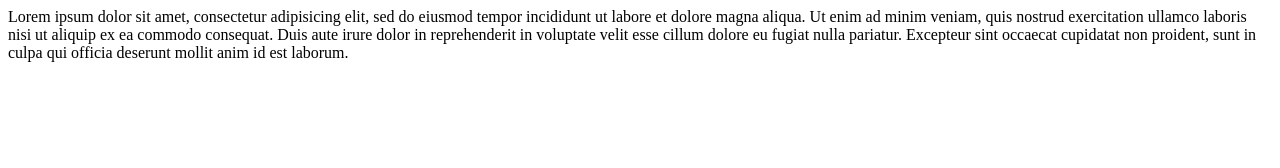
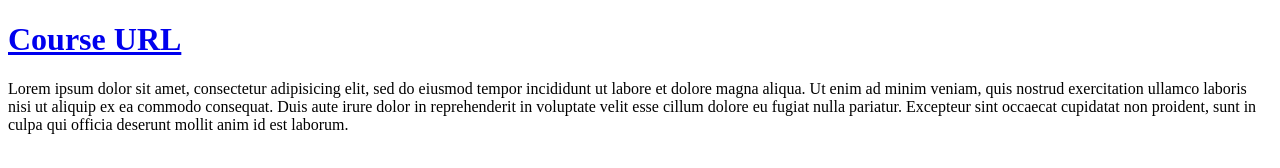
Before and after one commit to bappygolder/Learning, a plain HTML site: page LinkedIn-Lynda.com/Atom -Learn Atom The Basics/index.html in a window 1280 px wide. Drawn offline with Linux system fonts and the light colour scheme.

Commit message:
added initial file

```diff
--- a/LinkedIn-Lynda.com/Atom -Learn Atom The Basics/index.html
+++ b/LinkedIn-Lynda.com/Atom -Learn Atom The Basics/index.html
@@ -7,6 +7,7 @@
   <title>Document</title>
 </head>
 <body>
-  Lorem ipsum dolor sit amet, consectetur adipisicing elit, sed do eiusmod tempor incididunt ut labore et dolore magna aliqua. Ut enim ad minim veniam, quis nostrud exercitation ullamco laboris nisi ut aliquip ex ea commodo consequat. Duis aute irure dolor in reprehenderit in voluptate velit esse cillum dolore eu fugiat nulla pariatur. Excepteur sint occaecat cupidatat non proident, sunt in culpa qui officia deserunt mollit anim id est laborum.
+  <h1><a href="https://www.linkedin.com/learning/learn-atom-the-basics" target="_blank">Course URL</a></h1>
+  <p>Lorem ipsum dolor sit amet, consectetur adipisicing elit, sed do eiusmod tempor incididunt ut labore et dolore magna aliqua. Ut enim ad minim veniam, quis nostrud exercitation ullamco laboris nisi ut aliquip ex ea commodo consequat. Duis aute irure dolor in reprehenderit in voluptate velit esse cillum dolore eu fugiat nulla pariatur. Excepteur sint occaecat cupidatat non proident, sunt in culpa qui officia deserunt mollit anim id est laborum.</p>
 </body>
 </html>
```
